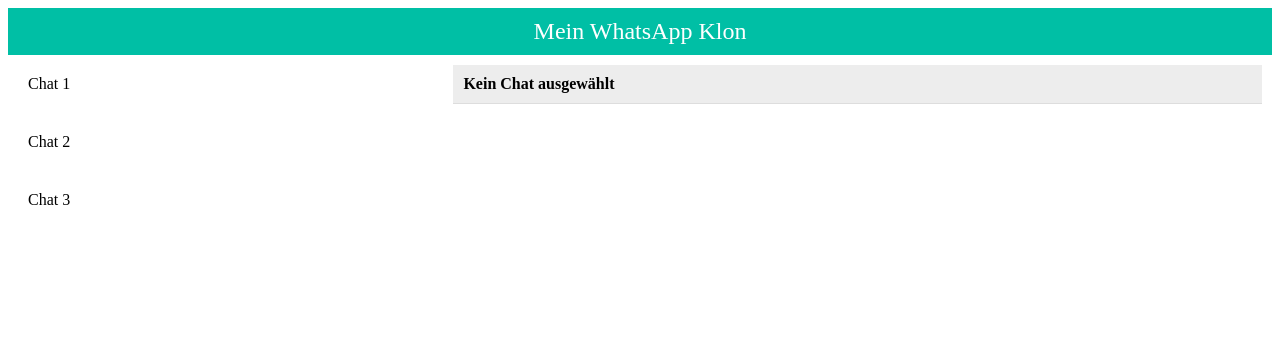
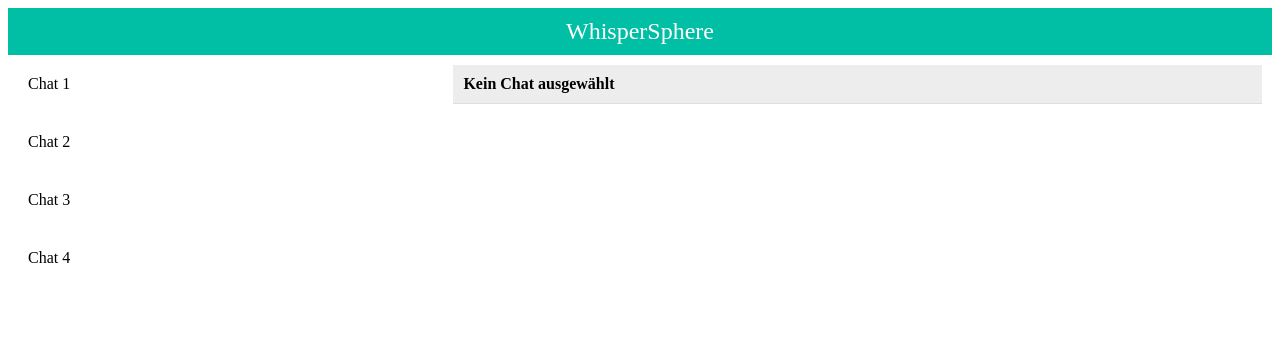
Before and after one commit to Oliverwebdev/BackendModuleFinal, a React (Vite) app: page / in a window 1280 px wide. Shown: the top 337 px of the page. Built offline with nearby package versions, Linux system fonts and the light colour scheme.

Commit message:
name edited

```diff
--- a/src/components/ChatList.jsx
+++ b/src/components/ChatList.jsx
@@ -8,7 +8,7 @@
 `;
 
 function ChatList({ selectChat, activeChat }) {
-  const chats = ["Chat 1", "Chat 2", "Chat 3"]; // Dummy-Daten
+  const chats = ["Chat 1", "Chat 2", "Chat 3", "Chat 4"]; // Dummy-Daten
 
   return (
     <ChatListContainer>
--- a/src/components/ChatListItem.jsx
+++ b/src/components/ChatListItem.jsx
@@ -15,7 +15,7 @@
 
 function ChatListItem({ name, onSelect, isActive }) {
   return (
-    <ChatListItemContainer isActive={isActive} onClick={onSelect}>
+    <ChatListItemContainer isactive={isActive} onClick={onSelect}>
       {name}
     </ChatListItemContainer>
   );
--- a/src/components/ChatWindow.jsx
+++ b/src/components/ChatWindow.jsx
@@ -17,7 +17,6 @@
   font-weight: bold;
 `;
 
-// Der Rest des Stylings bleibt unverändert
 
 function ChatWindow({ chat }) {
   return (
--- a/src/components/Header.jsx
+++ b/src/components/Header.jsx
@@ -11,7 +11,7 @@
 
 function Header() {
   return (
-    <HeaderContainer>Mein WhatsApp Klon</HeaderContainer>
+    <HeaderContainer>WhisperSphere</HeaderContainer>
   );
 }
 
```
